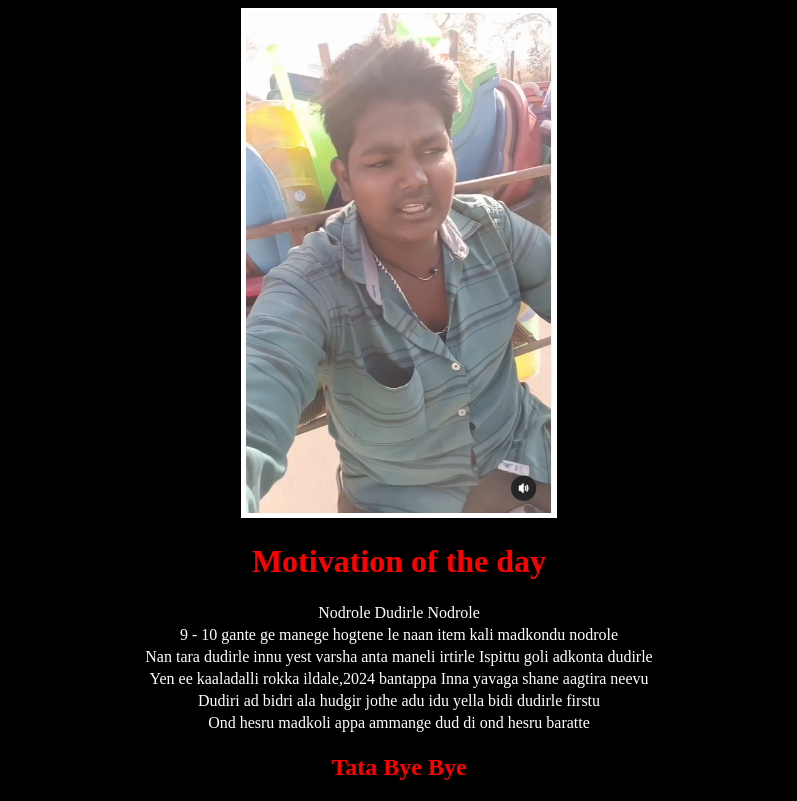
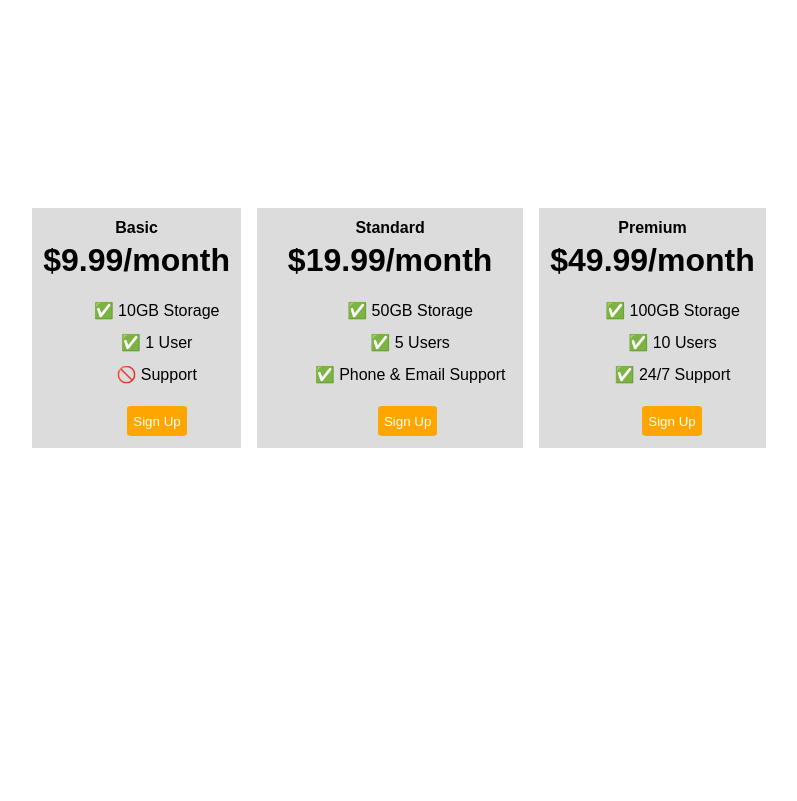
Before and after one commit to Sujay8431/CSS, a plain HTML site: page index.html in a window 1280 px wide. Shown: the whole page, without its empty margins (241-1038 px from the left). Drawn offline with Linux system fonts and the light colour scheme; a web font is replaced by a local one.

Commit message:
Add files via upload

```diff
--- a/index.html
+++ b/index.html
@@ -1,50 +1,107 @@
-<!--
-  TODO: Create a motivational post website.
-Style it how ever you like.
-Look at the goal image for inspiration.
-But it must have the following features:
-1. The main h1 text should be using the Regular Libre Baskerville Font from Google Fonts:
-  https://fonts.google.com/specimen/Libre+Baskerville
-2. The text should be white and background black.
-3. Add your own image into the images folder inside assets. It should have a 5px white border.
-4. The text should be center aligned.
-5. Create a div to contain the h1, p and img elements. Adjust the margins so that the image and text are centered on the page.
-  Hint: You horizontally center a div by giving it a width of 50% and a margin-left of 25%.
-  Hint: Set the image to have a width of 100% so it fills the div.
-6. Read about the text-transform property on MDN docs to make the h1 uppercase with CSS.
-  https://developer.mozilla.org/en-US/docs/Web/CSS/text-transform
--->
 <!DOCTYPE html>
-<html lang="en">
+<html>
   <head>
-    <meta charset="UTF-8" />
-    <meta name="viewport" content="width=device-width, initial-scale=1.0" />
-    <title>Motivational Speech</title>
-    <link rel="stylesheet" href="style.css" />
+    <title>Flexbox Pricing Table</title>
     <link rel="preconnect" href="https://fonts.googleapis.com" />
     <link rel="preconnect" href="https://fonts.gstatic.com" crossorigin />
     <link
-      href="https://fonts.googleapis.com/css2?family=Libre+Baskerville:ital,wght@0,400;0,700;1,400&display=swap"
+      href="https://fonts.googleapis.com/css2?family=Sono:wght@400;700&display=swap"
       rel="stylesheet"
     />
+    <style>
+      body {
+        font-family: "Sono", sans-serif;
+        margin: 0;
+        padding: 0;
+      }
+      .pricing-container {
+        display: flex;
+        position: relative;
+        justify-content: center;
+        top: 25vh;
+      }
+      .pricing-plan {
+        background-color: gainsboro;
+        margin: 0.5rem;
+        padding: 0.7rem;
+      }
+      .plan-title {
+        font-weight: bold;
+        text-align: center;
+        margin-bottom: 0.3rem;
+      }
+      .plan-price {
+        font-size: 2rem;
+        font-weight: bold;
+        text-align: center;
+      }
+      .plan-features li {
+        list-style: none;
+        text-align: center;
+        padding: 0.4rem;
+      }
+      .pricing-plan button {
+        background-color: orange;
+        color: white;
+        border-style: none;
+        position: relative;
+        left: 45%;
+        height: 30px;
+        border-radius: 8%;
+      }
+      /* Hint: What can you do with a media query and flexbox? */
+      @media (max-width: 770px) {
+        .body {
+          margin: 0;
+          padding: 0;
+        }
+        .pricing-container {
+          flex-direction: column;
+          top: 0%;
+          align-items: center;
+        }
+        .plan-features {
+          text-align: center;
+        }
+        .pricing-plan {
+          width: 50%;
+        }
+      }
+    </style>
   </head>
+
   <body>
-    <div>
-      <img src="./assets/images/moti.png" alt="Mola" />
-      <h1 class=".libre-baskerville-regular">Motivation of the day</h1>
-      <p>Nodrole Dudirle Nodrole</p>
-      <p>9 - 10 gante ge manege hogtene le naan item kali madkondu nodrole</p>
-      <p>
-        Nan tara dudirle innu yest varsha anta maneli irtirle Ispittu goli
-        adkonta dudirle
-      </p>
-      <p>
-        Yen ee kaaladalli rokka ildale,2024 bantappa Inna yavaga shane aagtira
-        neevu
-      </p>
-      <p>Dudiri ad bidri ala hudgir jothe adu idu yella bidi dudirle firstu</p>
-      <p>Ond hesru madkoli appa ammange dud di ond hesru baratte</p>
-      <h2>Tata Bye Bye</h2>
+    <div class="pricing-container">
+      <div class="pricing-plan">
+        <div class="plan-title">Basic</div>
+        <div class="plan-price">$9.99/month</div>
+        <ul class="plan-features">
+          <li>✅ 10GB Storage</li>
+          <li>✅ 1 User</li>
+          <li>🚫 Support</li>
+        </ul>
+        <button class="plan-button">Sign Up</button>
+      </div>
+      <div class="pricing-plan">
+        <div class="plan-title">Standard</div>
+        <div class="plan-price">$19.99/month</div>
+        <ul class="plan-features">
+          <li>✅ 50GB Storage</li>
+          <li>✅ 5 Users</li>
+          <li>✅ Phone &amp; Email Support</li>
+        </ul>
+        <button class="plan-button">Sign Up</button>
+      </div>
+      <div class="pricing-plan">
+        <div class="plan-title">Premium</div>
+        <div class="plan-price">$49.99/month</div>
+        <ul class="plan-features">
+          <li>✅ 100GB Storage</li>
+          <li>✅ 10 Users</li>
+          <li>✅ 24/7 Support</li>
+        </ul>
+        <button class="plan-button">Sign Up</button>
+      </div>
     </div>
   </body>
 </html>
```
